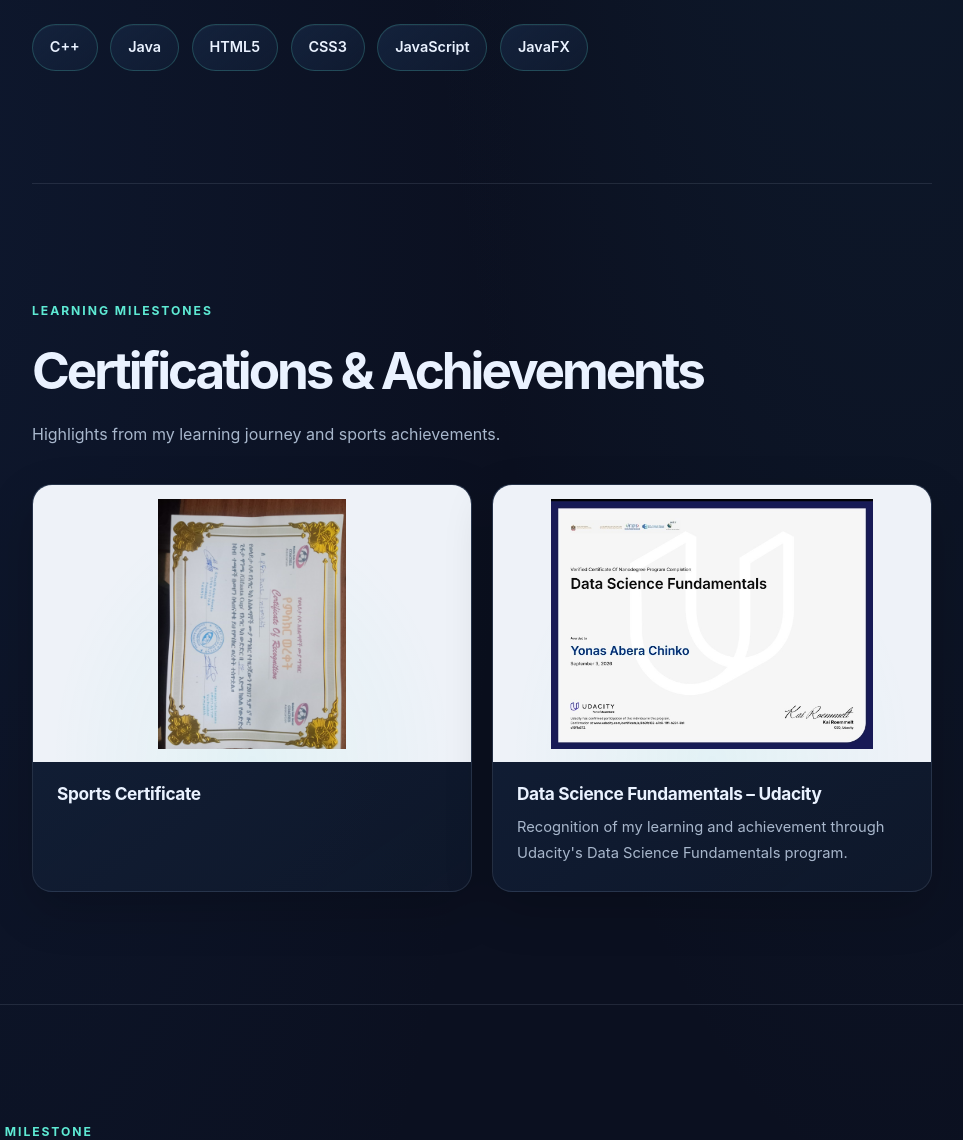
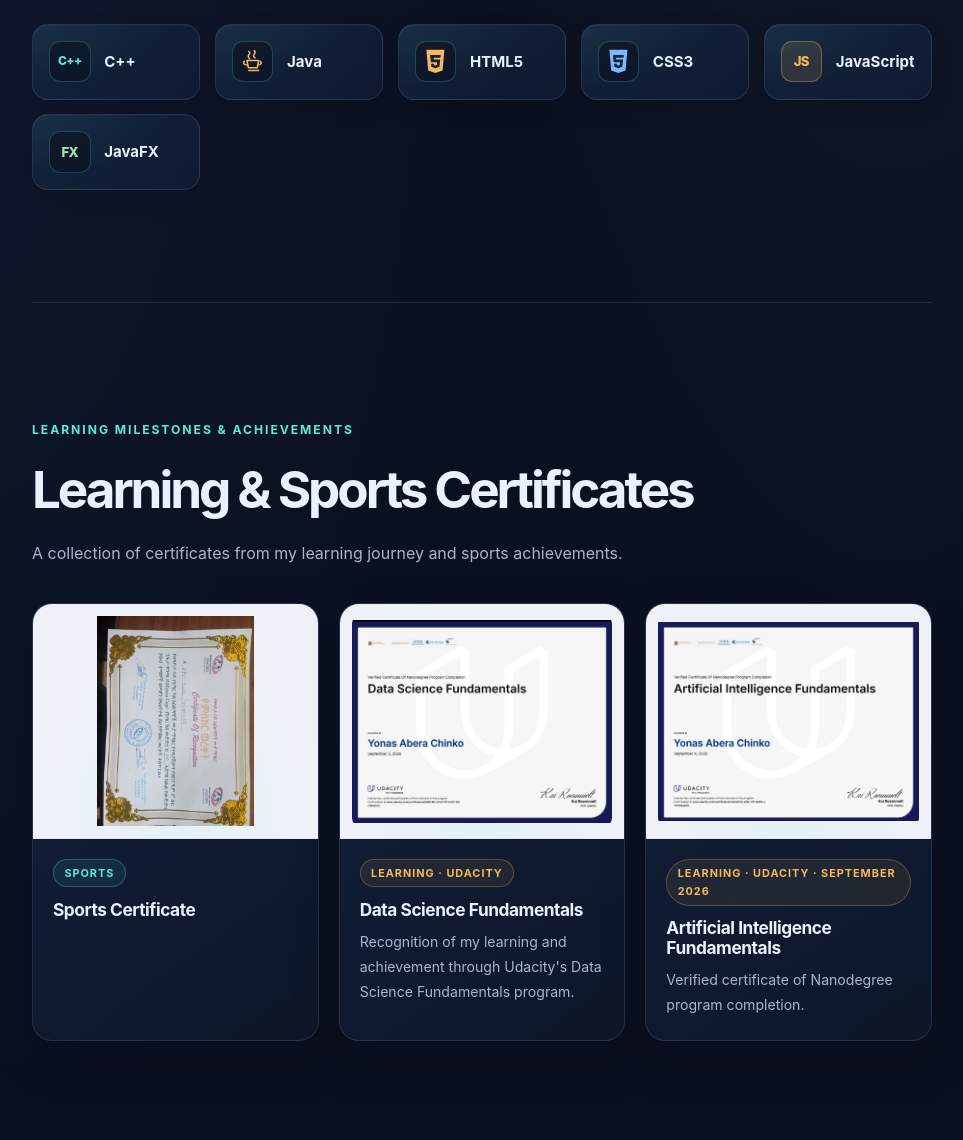
Before and after one commit to umyon45-lang/personal-portfolio, a plain HTML site: page index.html in a window 1280 px wide. Shown: the part 1660-2800 px from the top of the page, without its empty margins (158-1121 px from the left). Drawn offline with Linux system fonts and the light colour scheme.

Commit message:
Improve mobile layout and organize portfolio sections

```diff
--- a/index.html
+++ b/index.html
@@ -17,7 +17,7 @@
       <ul class="nav-links">
         <li><a href="#about">About</a></li>
         <li><a href="#skills">Skills</a></li>
-        <li><a href="#achievements">Achievements</a></li>
+        <li><a href="#certificates">Achievements</a></li>
         <li><a href="#certificates">Certificates</a></li>
         <li><a href="#projects">Projects</a></li>
         <li><a href="#contact">Contact</a></li>
@@ -72,86 +72,96 @@
       </p>
 
       <ul class="skill-list">
-        <li>C++</li>
-        <li>Java</li>
-        <li>HTML5</li>
-        <li>CSS3</li>
-        <li>JavaScript</li>
-        <li>JavaFX</li>
+        <li>
+          <span class="skill-icon skill-icon-cpp" aria-hidden="true">C++</span>
+          <span>C++</span>
+        </li>
+        <li>
+          <span class="skill-icon skill-icon-java" aria-hidden="true">
+            <svg viewBox="0 0 32 32" focusable="false">
+              <path d="M12 5c4 3-4 4 1 8M18 4c4 3-4 5 1 8M10 15h13l-1.5 8h-10L10 15Zm-3 1c-2 2 0 4 3 4m15-4c2 2 0 4-3 4M12 26h11" />
+            </svg>
+          </span>
+          <span>Java</span>
+        </li>
+        <li>
+          <span class="skill-icon skill-icon-html" aria-hidden="true">
+            <svg viewBox="0 0 32 32" focusable="false">
+              <path class="skill-shield" d="M6 3h20l-2 23-8 3-8-3L6 3Z" />
+              <path class="skill-mark" d="M11 9h11l-.4 3H14l.3 2h7l-.8 8-4.5 1.6-4.5-1.6-.3-3.5h3l.2 1.5 1.6.5 1.6-.5.3-3H11l-1-8Z" />
+            </svg>
+          </span>
+          <span>HTML5</span>
+        </li>
+        <li>
+          <span class="skill-icon skill-icon-css" aria-hidden="true">
+            <svg viewBox="0 0 32 32" focusable="false">
+              <path class="skill-shield" d="M6 3h20l-2 23-8 3-8-3L6 3Z" />
+              <path class="skill-mark" d="M10 9h12l-.4 3H13l.2 2h8l-.9 8-4.4 1.6-4.4-1.6-.3-3.5h3l.2 1.5 1.5.5 1.6-.5.3-3H10.7L10 9Z" />
+            </svg>
+          </span>
+          <span>CSS3</span>
+        </li>
+        <li>
+          <span class="skill-icon skill-icon-js" aria-hidden="true">JS</span>
+          <span>JavaScript</span>
+        </li>
+        <li>
+          <span class="skill-icon skill-icon-javafx" aria-hidden="true">FX</span>
+          <span>JavaFX</span>
+        </li>
       </ul>
     </section>
 
-    <section class="content-section" id="achievements" data-reveal>
-      <p class="eyebrow">Learning milestones</p>
-      <h2>Certifications &amp; Achievements</h2>
+    <section class="content-section certificate-section" id="certificates" data-reveal>
+      <span class="section-anchor" id="achievements" aria-hidden="true"></span>
+      <p class="eyebrow">Learning milestones &amp; achievements</p>
+      <h2>Learning &amp; Sports Certificates</h2>
 
       <p class="section-intro">
-        Highlights from my learning journey and sports achievements.
+        A collection of certificates from my learning journey and sports achievements.
       </p>
 
-      <div class="achievement-grid">
-        <article class="achievement-card">
-          <a
-            class="achievement-image-link"
-            href="photo_2026-11-10_20-54-20.jpg"
-            target="_blank"
-            rel="noopener noreferrer"
-            aria-label="View the sports certificate at full size"
+      <div class="certificate-gallery">
+        <article class="certificate-card">
+          <button
+            class="certificate-image-button"
+            type="button"
+            aria-label="Open the sports certificate in full-screen preview"
           >
-            <img
-              src="photo_2026-11-10_20-54-20.jpg"
-              alt="Sports certificate"
-              loading="lazy"
-            />
-          </a>
-
-          <div class="achievement-copy">
+            <img src="photo_2026-11-10_20-54-20.jpg" alt="Sports certificate" loading="lazy" />
+            <span class="certificate-view-hint" aria-hidden="true">View certificate ↗</span>
+          </button>
+          <div class="certificate-copy">
+            <p class="certificate-provider certificate-provider-sports">Sports</p>
             <h3>Sports Certificate</h3>
           </div>
         </article>
 
-        <article class="achievement-card">
-          <a
-            class="achievement-image-link"
-            href="image.png"
-            target="_blank"
-            rel="noopener noreferrer"
-            aria-label="View the Data Science Fundamentals certificate at full size"
+        <article class="certificate-card">
+          <button
+            class="certificate-image-button"
+            type="button"
+            aria-label="Open the Data Science Fundamentals certificate in full-screen preview"
           >
             <img
               src="image.png"
               alt="Udacity Data Science Fundamentals certificate awarded to Yonas Abera Chinko"
               loading="lazy"
             />
-          </a>
-
-          <div class="achievement-copy">
-            <h3>Data Science Fundamentals – Udacity</h3>
+            <span class="certificate-view-hint" aria-hidden="true">View certificate ↗</span>
+          </button>
+          <div class="certificate-copy">
+            <p class="certificate-provider">Learning · Udacity</p>
+            <h3>Data Science Fundamentals</h3>
             <p>
               Recognition of my learning and achievement through Udacity's
               Data Science Fundamentals program.
             </p>
           </div>
         </article>
-      </div>
-    </section>
-
-    <section class="content-section certificate-section" id="certificates" data-reveal>
-      <p class="eyebrow">Learning milestone</p>
-      <h2>Certificates</h2>
-
-      <p class="section-intro">
-        A snapshot of the skills and knowledge I'm building along my software
-        engineering journey.
-      </p>
 
         <article class="certificate-card">
-        <div class="certificate-copy">
-          <p class="certificate-provider">Udacity · September 2026</p>
-          <h3>Artificial Intelligence Fundamentals</h3>
-          <p>Verified certificate of Nanodegree program completion.</p>
-        </div>
-
           <button
             class="certificate-image-button"
             type="button"
@@ -164,7 +174,13 @@
             />
             <span class="certificate-view-hint" aria-hidden="true">View certificate ↗</span>
           </button>
+          <div class="certificate-copy">
+            <p class="certificate-provider">Learning · Udacity · September 2026</p>
+            <h3>Artificial Intelligence Fundamentals</h3>
+            <p>Verified certificate of Nanodegree program completion.</p>
+          </div>
         </article>
+      </div>
     </section>
 
     <section class="content-section" id="projects" data-reveal>
@@ -249,10 +265,7 @@
     <button class="certificate-preview-close" type="button" aria-label="Close certificate preview">
       &times;
     </button>
-    <img
-      src="6025984226513063937_121.jpg"
-      alt="Udacity Artificial Intelligence Fundamentals certificate awarded to Yonas Abera Chinko on September 4, 2026"
-    />
+    <img alt="" />
   </dialog>
 
   <script>
@@ -338,10 +351,18 @@
     }
 
     const certificatePreview = document.querySelector("#certificate-preview");
-    const certificateTrigger = document.querySelector(".certificate-image-button");
+    const certificatePreviewImage = certificatePreview.querySelector("img");
+    const certificateTriggers = document.querySelectorAll(".certificate-image-button");
     const certificatePreviewClose = document.querySelector(".certificate-preview-close");
 
-    certificateTrigger.addEventListener("click", () => certificatePreview.showModal());
+    certificateTriggers.forEach((trigger) => {
+      trigger.addEventListener("click", () => {
+        const image = trigger.querySelector("img");
+        certificatePreviewImage.src = image.src;
+        certificatePreviewImage.alt = image.alt;
+        certificatePreview.showModal();
+      });
+    });
     certificatePreviewClose.addEventListener("click", () => certificatePreview.close());
     certificatePreview.addEventListener("click", (event) => {
       if (event.target === certificatePreview) {
--- a/style.css
+++ b/style.css
@@ -27,7 +27,6 @@ html {
 
 body {
   position: relative;
-  min-width: 320px;
   min-height: 100vh;
   overflow-x: hidden;
   background:
@@ -303,7 +302,7 @@ h1 span {
 .hero-portrait::before {
   position: absolute;
   z-index: -1;
-  inset: 12% -12% -10% 12%;
+  inset: 12% 0 -10% 12%;
   border-radius: 50%;
   background: rgb(36 121 146 / 18%);
   content: "";
@@ -343,6 +342,12 @@ h1 span {
   letter-spacing: -0.06em;
 }
 
+.section-anchor {
+  position: absolute;
+  top: 0;
+  scroll-margin-top: 130px;
+}
+
 .content-section > p:not(.eyebrow),
 .section-intro {
   max-width: 690px;
@@ -361,41 +366,113 @@ h1 span {
 }
 
 .skill-list {
-  display: flex;
-  flex-wrap: wrap;
-  gap: 0.8rem;
+  display: grid;
+  grid-template-columns: repeat(auto-fit, minmax(145px, 1fr));
+  gap: 0.9rem;
   margin-top: 2rem;
   list-style: none;
 }
 
 .skill-list li {
-  padding: 0.65rem 1.05rem;
-  border: 1px solid rgb(94 234 212 / 21%);
-  border-radius: 999px;
-  background: linear-gradient(140deg, rgb(20 35 61 / 95%), rgb(20 35 61 / 48%));
-  box-shadow: inset 0 1px rgb(255 255 255 / 3%);
+  display: flex;
+  min-width: 0;
+  min-height: 76px;
+  align-items: center;
+  gap: 0.85rem;
+  padding: 0.85rem 1rem;
+  border: 1px solid var(--border);
+  border-radius: 16px;
+  background:
+    radial-gradient(ellipse at 0% 0%, rgb(94 234 212 / 7%), transparent 58%),
+    linear-gradient(140deg, rgb(20 35 61 / 95%), rgb(20 35 61 / 48%));
+  box-shadow: inset 0 1px rgb(255 255 255 / 3%), 0 8px 22px rgb(0 0 0 / 12%);
   color: var(--text);
-  font-size: 0.9rem;
-  font-weight: 600;
-  transition: transform var(--transition), border-color var(--transition), color var(--transition), box-shadow var(--transition);
+  font-size: 0.94rem;
+  font-weight: 680;
+  transition: transform var(--transition), border-color var(--transition), color var(--transition), box-shadow var(--transition), background var(--transition);
 }
 
 .skill-list li:hover {
-  transform: translateY(-3px);
-  border-color: var(--accent);
-  box-shadow: 0 8px 24px rgb(94 234 212 / 9%);
+  transform: translateY(-4px);
+  border-color: rgb(94 234 212 / 48%);
+  background:
+    radial-gradient(ellipse at 0% 0%, rgb(94 234 212 / 13%), transparent 60%),
+    linear-gradient(140deg, rgb(20 35 61 / 98%), rgb(20 35 61 / 62%));
+  box-shadow: 0 12px 28px rgb(0 0 0 / 20%), 0 0 22px rgb(94 234 212 / 7%);
   color: var(--accent);
 }
 
-.achievement-grid {
+.skill-icon {
   display: grid;
-  width: 100%;
-  grid-template-columns: repeat(2, minmax(0, 1fr));
+  width: 2.6rem;
+  height: 2.6rem;
+  flex: 0 0 auto;
+  place-items: center;
+  border: 1px solid rgb(94 234 212 / 22%);
+  border-radius: 11px;
+  background: rgb(11 16 32 / 58%);
+  color: var(--accent);
+  font-size: 0.75rem;
+  font-weight: 800;
+  letter-spacing: -0.05em;
+  transition: border-color var(--transition), background var(--transition), color var(--transition);
+}
+
+.skill-icon svg {
+  width: 1.8rem;
+  height: 1.8rem;
+  fill: none;
+  stroke: currentColor;
+  stroke-linecap: round;
+  stroke-linejoin: round;
+  stroke-width: 1.7;
+}
+
+.skill-icon-java,
+.skill-icon-html {
+  color: var(--highlight);
+}
+
+.skill-icon-html svg,
+.skill-icon-css svg {
+  fill: currentColor;
+  stroke: none;
+}
+
+.skill-icon-html .skill-mark,
+.skill-icon-css .skill-mark {
+  fill: #14233D;
+}
+
+.skill-icon-css {
+  color: #7CB8FF;
+}
+
+.skill-icon-js {
+  border-color: rgb(246 184 90 / 35%);
+  background: rgb(246 184 90 / 12%);
+  color: var(--highlight);
+  font-size: 0.82rem;
+}
+
+.skill-icon-javafx {
+  color: #9AE6B4;
+  font-size: 0.83rem;
+}
+
+.skill-list li:hover .skill-icon {
+  border-color: rgb(94 234 212 / 45%);
+  background: rgb(94 234 212 / 9%);
+}
+
+.certificate-gallery {
+  display: grid;
+  grid-template-columns: repeat(auto-fit, minmax(min(100%, 240px), 1fr));
   gap: 1.25rem;
   margin-top: 2.2rem;
 }
 
-.achievement-card,
+.certificate-card,
 .project-card {
   min-width: 0;
   overflow: hidden;
@@ -406,99 +483,11 @@ h1 span {
   transition: transform 280ms ease, border-color 280ms ease, box-shadow 280ms ease;
 }
 
-.achievement-card:hover,
+.certificate-card:hover,
 .project-card:hover {
   transform: translateY(-6px);
   border-color: rgb(94 234 212 / 43%);
   box-shadow: 0 24px 55px rgb(0 0 0 / 28%), 0 0 30px rgb(94 234 212 / 5%);
-}
-
-.achievement-image-link {
-  display: block;
-  overflow: hidden;
-  padding: 0.85rem;
-  background:
-    radial-gradient(ellipse at 50% 100%, rgb(94 234 212 / 8%), transparent 65%),
-    #eef2f8;
-}
-
-.achievement-image-link img {
-  display: block;
-  width: 100%;
-  height: 250px;
-  border-radius: 8px;
-  object-fit: contain;
-  transition: transform 400ms ease;
-}
-
-.achievement-image-link:hover img,
-.achievement-image-link:focus-visible img {
-  transform: scale(1.035);
-}
-
-.achievement-copy {
-  padding: 1.35rem 1.5rem 1.55rem;
-}
-
-.achievement-copy h3 {
-  margin-bottom: 0.6rem;
-  font-size: 1.08rem;
-  letter-spacing: -0.02em;
-}
-
-.achievement-copy p {
-  font-size: 0.92rem;
-  line-height: 1.8;
-}
-
-.certificate-section {
-  width: min(100% - 3rem, var(--content-width));
-}
-
-.certificate-card {
-  display: grid;
-  grid-template-columns: minmax(0, 0.72fr) minmax(0, 1.28fr);
-  align-items: center;
-  gap: clamp(1.5rem, 5vw, 4rem);
-  margin-top: 2.25rem;
-  padding: clamp(1.2rem, 4vw, 2.5rem);
-  border: 1px solid var(--border);
-  border-radius: 24px;
-  background:
-    radial-gradient(ellipse at 100% 0%, rgb(94 234 212 / 9%), transparent 48%),
-    linear-gradient(145deg, rgb(20 35 61 / 84%), rgb(15 25 44 / 88%));
-  box-shadow: 0 22px 65px rgb(0 0 0 / 22%);
-  transition: transform 280ms ease, border-color 280ms ease, box-shadow 280ms ease;
-}
-
-.certificate-card:hover {
-  transform: translateY(-4px);
-  border-color: rgb(94 234 212 / 36%);
-  box-shadow: 0 28px 70px rgb(0 0 0 / 30%);
-}
-
-.certificate-copy {
-  padding: 0.35rem;
-}
-
-.certificate-copy .certificate-provider {
-  margin-bottom: 0.9rem;
-  color: var(--highlight);
-  font-size: 0.76rem;
-  font-weight: 750;
-  letter-spacing: 0.12em;
-  text-transform: uppercase;
-}
-
-.certificate-copy h3 {
-  margin-bottom: 0.9rem;
-  font-size: clamp(1.55rem, 3vw, 2.2rem);
-  letter-spacing: -0.055em;
-}
-
-.certificate-copy > p:last-child {
-  color: var(--muted);
-  line-height: 1.8;
 }
 
 .certificate-image-button {
@@ -506,39 +495,69 @@ h1 span {
   display: block;
   width: 100%;
   overflow: hidden;
-  padding: 0.65rem;
-  border: 1px solid rgb(255 255 255 / 48%);
-  border-radius: 14px;
-  background: #eef2f8;
-  box-shadow: 0 14px 36px rgb(0 0 0 / 30%);
+  padding: 0.75rem;
+  border: 0;
+  border-bottom: 1px solid var(--border);
+  background:
+    radial-gradient(ellipse at 50% 100%, rgb(94 234 212 / 8%), transparent 65%),
+    #eef2f8;
   cursor: zoom-in;
-  transition: transform var(--transition), box-shadow var(--transition);
 }
 
 .certificate-image-button img {
   display: block;
   width: 100%;
-  max-height: 460px;
-  margin: 0 auto;
-  border-radius: 7px;
+  height: 210px;
+  border-radius: 8px;
   object-fit: contain;
   transition: transform 400ms ease;
 }
 
+.certificate-image-button:hover img,
+.certificate-image-button:focus-visible img {
+  transform: scale(1.035);
+}
+
+.certificate-copy {
+  padding: 1.2rem 1.25rem 1.4rem;
+}
+
+.certificate-copy .certificate-provider {
+  width: fit-content;
+  margin-bottom: 0.8rem;
+  padding: 0.25rem 0.65rem;
+  border: 1px solid rgb(246 184 90 / 28%);
+  border-radius: 999px;
+  background: rgb(246 184 90 / 8%);
+  color: var(--highlight);
+  font-size: 0.68rem;
+  font-weight: 750;
+  letter-spacing: 0.09em;
+  text-transform: uppercase;
+}
+
+.certificate-copy .certificate-provider-sports {
+  border-color: rgb(94 234 212 / 28%);
+  background: rgb(94 234 212 / 8%);
+  color: var(--accent);
+}
+
+.certificate-copy h3 {
+  margin-bottom: 0.55rem;
+  font-size: 1.08rem;
+  letter-spacing: -0.025em;
+}
+
+.certificate-copy > p:last-child {
+  color: var(--muted);
+  font-size: 0.88rem;
+  line-height: 1.8;
+}
+
 .certificate-image-button:hover,
 .certificate-image-button:focus-visible {
-  transform: translateY(-3px);
-  box-shadow: 0 20px 46px rgb(0 0 0 / 37%), 0 0 28px rgb(94 234 212 / 20%);
-}
-
-.certificate-image-button:active {
-  transform: translateY(-1px);
-  box-shadow: 0 0 28px rgb(94 234 212 / 20%);
-}
-
-.certificate-image-button:hover img,
-.certificate-image-button:focus-visible img {
-  transform: scale(1.025);
+  outline: 2px solid var(--accent);
+  outline-offset: -3px;
 }
 
 .certificate-view-hint {
@@ -971,22 +990,36 @@ html.reveal-ready [data-reveal].is-visible {
   .hero {
     width: min(100% - 2rem, 560px);
     min-height: auto;
-    grid-template-columns: 1fr;
-    gap: 2.8rem;
-    padding: 5rem 0 4.5rem;
+    grid-template-columns: minmax(0, 1.08fr) minmax(0, 0.92fr);
+    gap: clamp(0.65rem, 3vw, 1.1rem);
+    padding: 4rem 0 3.5rem;
   }
 
   .hero-portrait {
-    width: min(82%, 350px);
-    justify-self: center;
+    width: 100%;
+    max-width: 260px;
+    justify-self: end;
   }
 
   h1 {
-    font-size: clamp(3.5rem, 15vw, 5.2rem);
+    font-size: clamp(2.5rem, 9.5vw, 3.5rem);
+  }
+
+  .hero-subtitle {
+    font-size: 0.95rem;
+    line-height: 1.45;
   }
 
   .hero-text {
-    font-size: 0.97rem;
+    font-size: 0.88rem;
+    line-height: 1.75;
+  }
+
+  .hero .button {
+    padding: 0.7rem 0.75rem;
+    font-size: 0.78rem;
+    line-height: 1.4;
+    text-align: center;
   }
 
   .content-section,
@@ -999,26 +1032,12 @@ html.reveal-ready [data-reveal].is-visible {
     font-size: clamp(2rem, 9vw, 2.7rem);
   }
 
-  .achievement-grid,
   .project-grid {
     grid-template-columns: 1fr;
   }
 
-  .achievement-image-link img {
-    height: 270px;
-  }
-
-  .certificate-card {
-    grid-template-columns: 1fr;
-    gap: 1.5rem;
-  }
-
-  .certificate-copy {
-    padding: 0.2rem;
-  }
-
   .certificate-image-button img {
-    max-height: 370px;
+    height: 230px;
   }
 
   #contact {
@@ -1053,6 +1072,12 @@ html.reveal-ready [data-reveal].is-visible {
     font-size: 0.72rem;
   }
 
+  .hero .button {
+    gap: 0.3rem;
+    padding: 0.6rem 0.4rem;
+    font-size: 0.68rem;
+  }
+
   .back-to-top {
     right: 0.8rem;
     bottom: 0.8rem;
@@ -1064,17 +1089,32 @@ html.reveal-ready [data-reveal].is-visible {
     display: none;
   }
 
-  .skill-list {
-    gap: 0.55rem;
+  .hero {
+    grid-template-columns: minmax(0, 1fr) minmax(0, 0.82fr);
   }
 
-  .skill-list li {
-    padding: 0.55rem 0.85rem;
-    font-size: 0.84rem;
+  .hero .eyebrow {
+    gap: 0.45rem;
+    font-size: 0.65rem;
+    letter-spacing: 0.1em;
   }
 
-  .achievement-image-link img {
-    height: 220px;
+  .hero .eyebrow::before {
+    width: 1rem;
+  }
+
+  .hero-portrait {
+    padding: 0.4rem;
+    border-radius: 20px;
+  }
+
+  .hero-portrait::after {
+    inset: 0.4rem;
+    border-radius: 14px;
+  }
+
+  .hero-portrait img {
+    border-radius: 14px;
   }
 }
 
```
Lines whose indentation alone changed are shown as unchanged.
